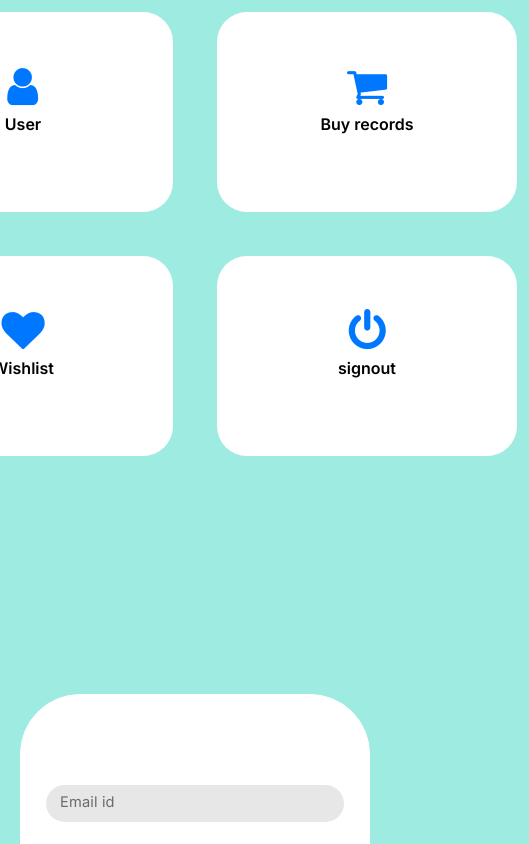
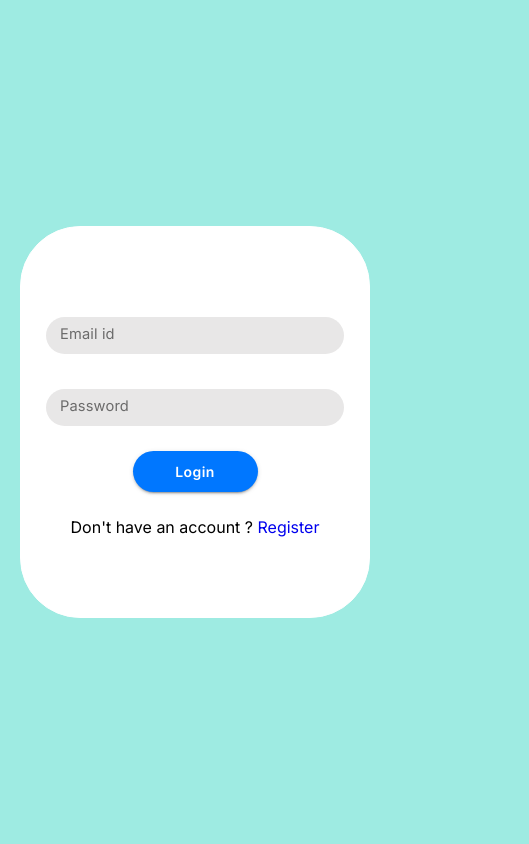
Before and after one commit to rishi282001/aff-site-gr, a React (Create React App) app: page /login in a window 390 px wide. Shown: the top 844 px of the page, 529 px wide, since content can reach past the window. Built offline with nearby package versions, Linux system fonts and the light colour scheme.

Commit message:
little media query added to profile.js

```diff
--- a/src/App.js
+++ b/src/App.js
@@ -20,9 +20,9 @@ function App() {
         key={location.pathname}
       >
         <div className="App">
-          {/* <Titlebar /> */}
-          {/* <Navbar /> */}
-          <Profile />
+          {/* <Titlebar />
+          <Navbar />
+          <Profile /> */}
           <Switch location={location}>
             <Route exact path="/login" component={Login} />
             <Route exact path="/register" component={Register} />
--- a/src/Profile.js
+++ b/src/Profile.js
@@ -6,35 +6,33 @@ export function Profile() {
             <div className="holder-1">
                 <IconButton>
                     <div className="user">
-                        <i class="fa fa-user" aria-hidden="true"></i>
+                        <i className = "fa fa-user" aria-hidden="true"></i>
                         <h3>User</h3>
                     </div>
                 </IconButton>
 
                 <IconButton>
                     <div className="records">
-                        <i class="fa fa-shopping-cart" aria-hidden="true"></i>
+                        <i className="fa fa-shopping-cart" aria-hidden="true"></i>
                         <h3>Buy records</h3>
                     </div>
                 </IconButton>
-
             </div>
 
             <div className="holder-2">
                 <IconButton>
                     <div className="wishlist">
-                        <i class="fa fa-heart" aria-hidden="true"></i>
+                        <i className="fa fa-heart" aria-hidden="true"></i>
                         <h3>Wishlist</h3>
                     </div>
                 </IconButton>
 
                <IconButton>
                 <div className="signout">
-                        <i class="fa fa-power-off" aria-hidden="true"></i>
+                        <i className="fa fa-power-off" aria-hidden="true"></i>
                         <h3>signout</h3>
                     </div>
                </IconButton>
-
             </div>
         </div>
 
--- a/src/Titlebar.js
+++ b/src/Titlebar.js
@@ -2,7 +2,7 @@ import { IconButton } from "@material-ui/core";
 import { useState } from "react";
 
 export function Titlebar() {
-    const[switchState, setSwitchState] = useState(false);
+    const[switchState, setSwitchState] = useState(true);
 
     const toggleHandler = () => {
         let toggle = document.querySelector(".toggle");
--- a/src/index.scss
+++ b/src/index.scss
@@ -21,6 +21,11 @@ body {
 code {
   font-family: source-code-pro, Menlo, Monaco, Consolas, 'Courier New',
     monospace;
+}
+
+
+.App {
+  height: 100vh;
 }
 
 
@@ -315,6 +320,42 @@ code {
 
 
 
+.profile {
+  @include flexBox(column);
+  row-gap: 20px;
+
+  .holder-1, .holder-2 {
+    @include flexBox(row);
+    flex-wrap: wrap;
+    column-gap: 20px;
+  }
+
+  .user,.records,.wishlist,.signout {
+    @include flexBox(column);
+    height: 200px;
+    width: 300px;
+    border-radius: 30px;
+    background-color: #FFF;
+
+    h3 {
+      font-size: 1rem;
+      color: #000;
+    }
+
+    i {
+      color: #0077ff;
+      transform: scale(1.8);
+    }
+  }
+}
+
+
+
+
+
+
+
+
 /* Router animation */
 
 .fade-enter {
@@ -335,35 +376,7 @@ code {
   opacity: 0;
 }
 
-.profile {
-  @include flexBox(column);
-  row-gap: 20px;
 
-  .holder-1, .holder-2 {
-    display: flex;
-    justify-content: center;
-    column-gap: 20px;
-  }
-
-  .user,.records,.wishlist,.signout {
-    @include flexBox(column);
-    height: 200px;
-    width: 300px;
-    border-radius: 30px;
-    background-color: #FFF;
-
-    h3 {
-      font-size: 1rem;
-      color: #000;
-    }
-
-    i {
-      color: #0077ff;
-      transform: scale(1.8);
-    }
-  }
-
-}
 
 
 
@@ -414,6 +427,13 @@ code {
       }
     }
   }
+
+  .profile {
+    .user, .records, .wishlist, .signout {
+      height: 150px;
+      width: 200px;
+    }
+  }
 }
 
 @media(max-width: 469px) {
@@ -436,6 +456,15 @@ code {
         width: 100%;
         margin: 0 2px 0 2px;
       }
+    }
+  }
+
+
+  .profile {
+    .user, .records, .wishlist, .signout {
+      height: 150px;
+      width: 100vw;
+      margin: auto;
     }
   }
 }
```
